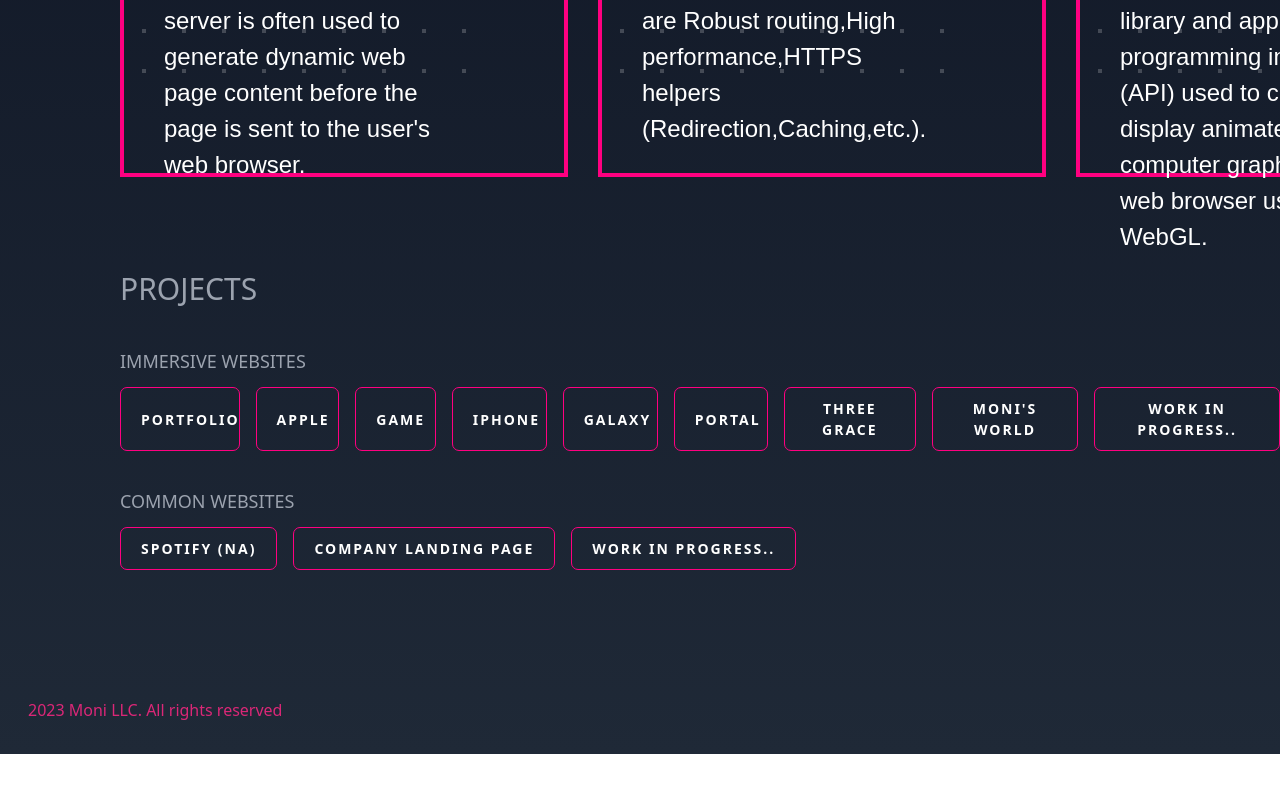
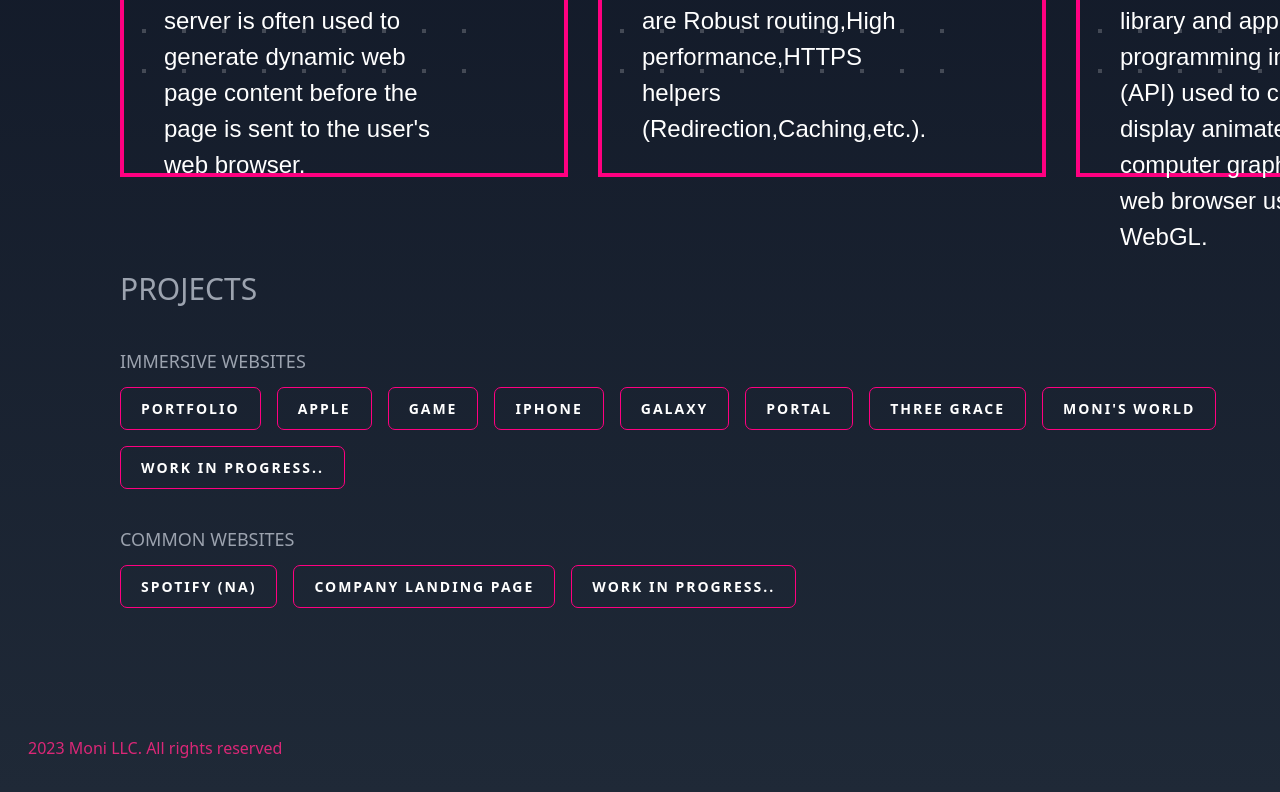
Before and after one commit to AvaterClasher/soumyadip, a Next.js app: page / in a window 1280 px wide. Shown: the part 1200-1992 px from the top of the page. Before the commit the page ends 1954 px from the top, so only its background shows below. Built offline with nearby package versions, Linux system fonts and the light colour scheme.

Commit message:
modified:   pages/index.tsx

```diff
--- a/pages/index.tsx
+++ b/pages/index.tsx
@@ -167,7 +167,7 @@ const Home: NextPage = () => {
           </div>
           <div>
             <h3 className="text-gray-400 text-lg mt-9">Immersive Websites</h3>
-            <div className="flex gap-4 border-slate-200 mt-3">
+            <div className="flex flex-wrap gap-4 border-slate-200 mt-3">
               <button>
                 <a href="https://moni-laptop.vercel.app/" target="_blank">Portfolio</a>
               </button>
@@ -193,7 +193,6 @@ const Home: NextPage = () => {
                 <a href="https://moni-world.vercel.app" target="_blank">Moni's World</a>
               </button>
               <button>Work in Progress..</button>
-
             </div>
           </div>
           <div>
```
